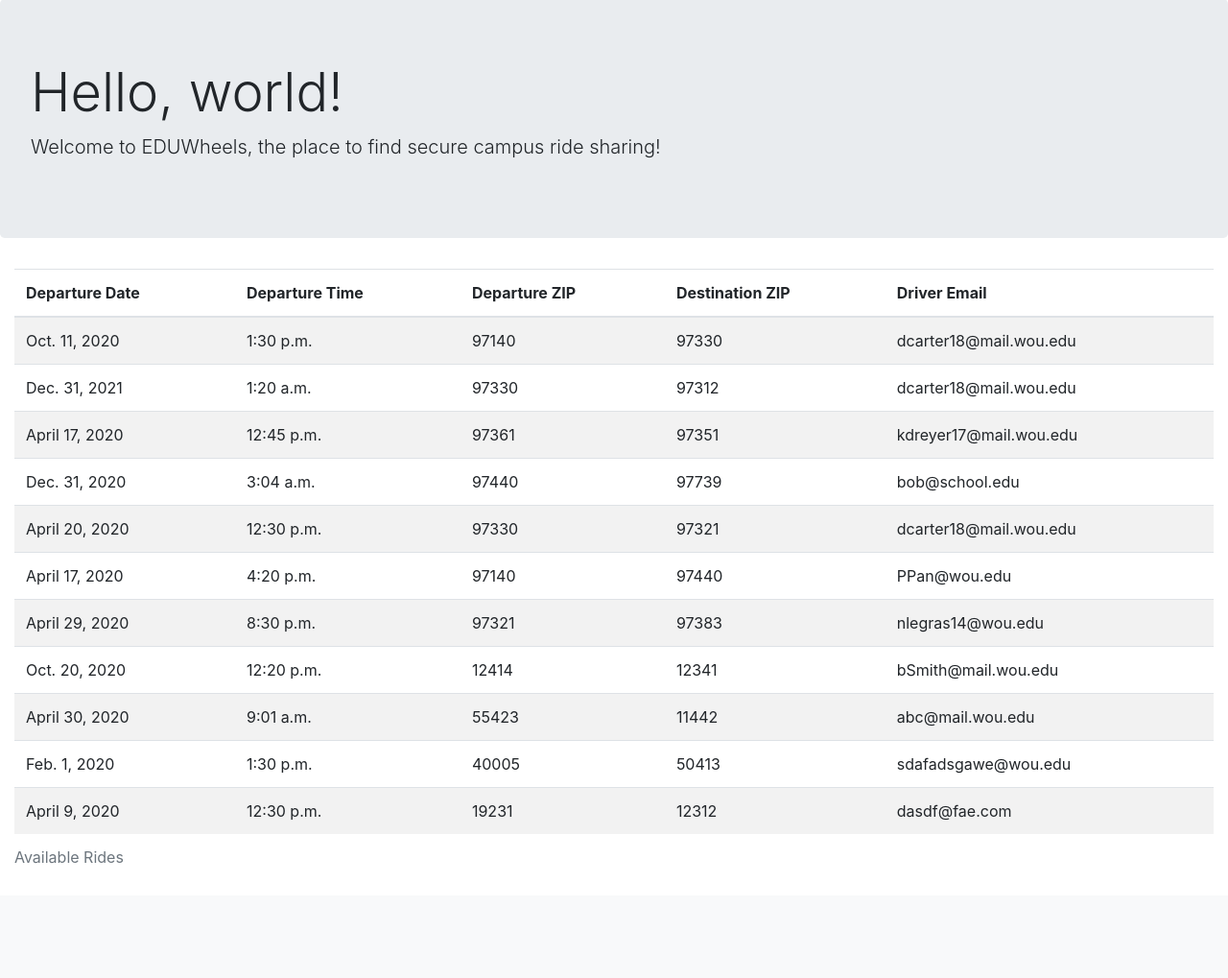
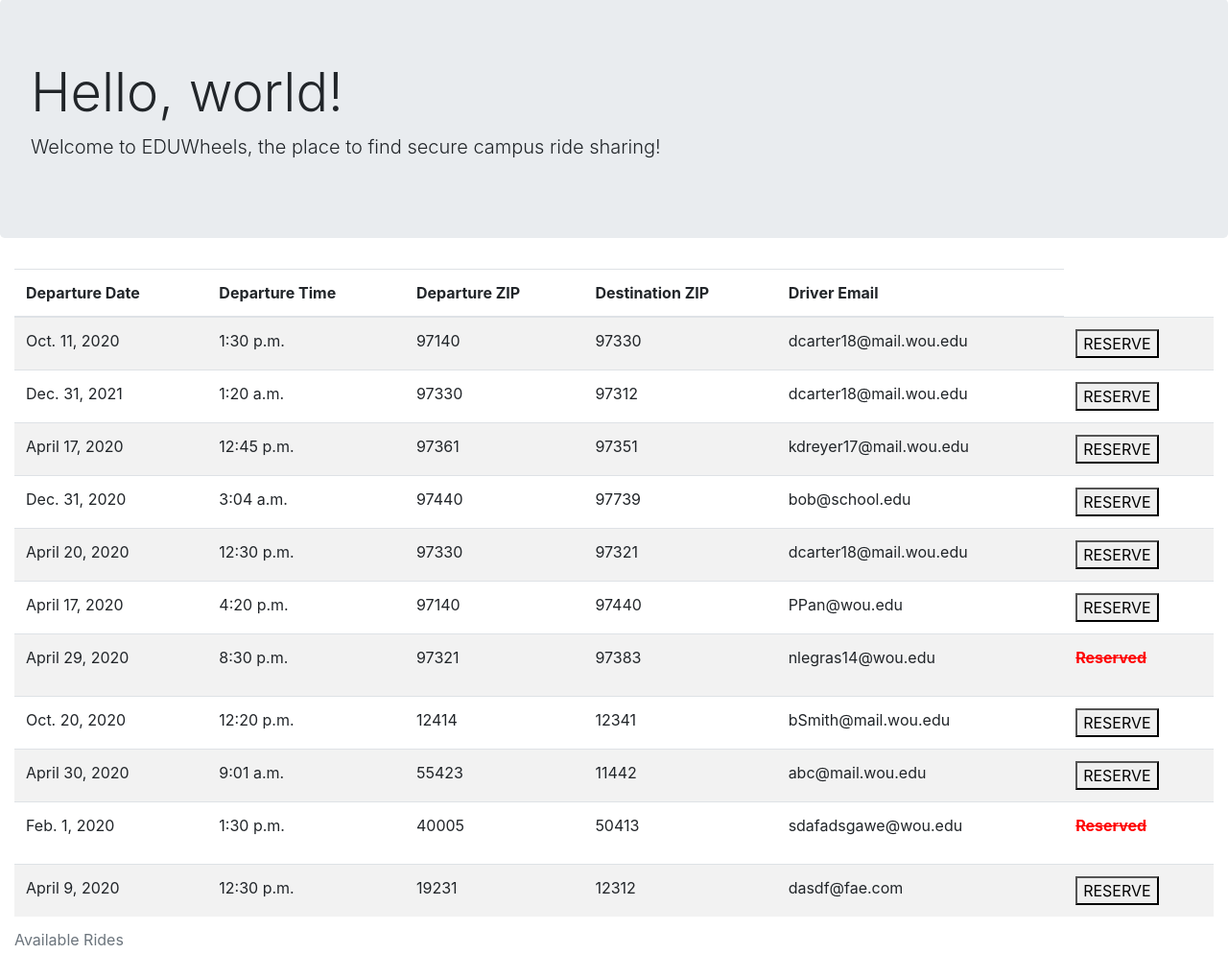
Before and after one commit to nlegras/Capstone, a Django app: page / in a window 1280 px wide. Shown: the part 57-1076 px from the top of the page at 96% size. Before the commit the page ends 957 px from the top, so only its background shows below. Run offline with Django 3.2, Linux system fonts and the light colour scheme; data comes from the database, SQL or seed files in the repository; both versions use the stored data as it was after the commit; some libraries are stand-ins or nearby versions.

Commit message:
Added functionality to reserve a ride

```diff
--- /dev/null
+++ b/ride/forms.py
@@ -0,0 +1,4 @@
+from django import forms
+
+class reserveForm(forms.Form):
+    reserveID = forms.CharField()
--- a/ride/urls.py
+++ b/ride/urls.py
@@ -4,4 +4,5 @@ from . import views
 
 urlpatterns = [
     path('', views.post_rides, name='post_rides'),
+    path('reserve', views.resRide, name='resRide'),
 ]
--- a/ride/views.py
+++ b/ride/views.py
@@ -1,9 +1,21 @@
 from django.shortcuts import render
-from django.http import HttpResponse
+from django.http import HttpResponse, HttpResponseRedirect
 from submit.models import Rides
 from django.utils import timezone
+from .forms import reserveForm
 # Create your views here.
 
 def post_rides(request):
    rides = Rides.objects.all()
    return render(request, 'rides.html', {'rides': rides})
+
+def resRide(request):
+   if request.method == "POST":
+      resForm = reserveForm(request.POST)
+      if resForm.is_valid():
+         reserveID = request.POST.get('reserveID')
+         reservation = Rides.objects.get(id=reserveID)
+         reservation.reserved = 'Reserved'
+         reservation.save()
+
+   return HttpResponseRedirect('.')
--- a/submit/models.py
+++ b/submit/models.py
@@ -10,6 +10,7 @@ class Rides(models.Model):
     depZip = models.IntegerField()
     arrZip = models.IntegerField()
     driEmail = models.EmailField()
+    reserved = models.TextField(default='Open')
 
     def __str__(self):
         return self.depDate
--- a/submit/views.py
+++ b/submit/views.py
@@ -13,7 +13,7 @@ def index(request):
             departZip = request.POST.get('departZip')
             arrivalZip = request.POST.get('arrivalZip')
             driverEmail = request.POST.get('driverEmail')
-            record = Rides(depDate=departDate, depTime=departTime, depZip=departZip, arrZip=arrivalZip, driEmail=driverEmail)
+            record = Rides(depDate=departDate, depTime=departTime, depZip=departZip, arrZip=arrivalZip, driEmail=driverEmail, reserved='Open')
             record.save()
         else:
             pass
--- a/templates/rides.html
+++ b/templates/rides.html
@@ -59,6 +59,16 @@
         <td>{{ ride.depZip }}</td>
         <td>{{ ride.arrZip }}</td>
         <td>{{ ride.driEmail }}</td>
+        <td>{% if ride.reserved == "Open" %}
+          <form action="reserve" method="post" id="resForm" name="resForm">
+            {% csrf_token %}
+          <button form="resForm" id="reserveID" name="reserveID" value="{{ ride.id }}">RESERVE</button>
+          {% endif %}
+          {% if ride.reserved == "Reserved" %}
+          <p style="color: Red"><strong><del>{{ ride.reserved }}</del></strong></p>
+          {% endif %}
+          </form>
+        </td>
       </tr>
     {% endfor %}
     </tbody>
```
Also changed, not shown: db.sqlite3, submit/migrations/0002_rides_reserved.py (added).
